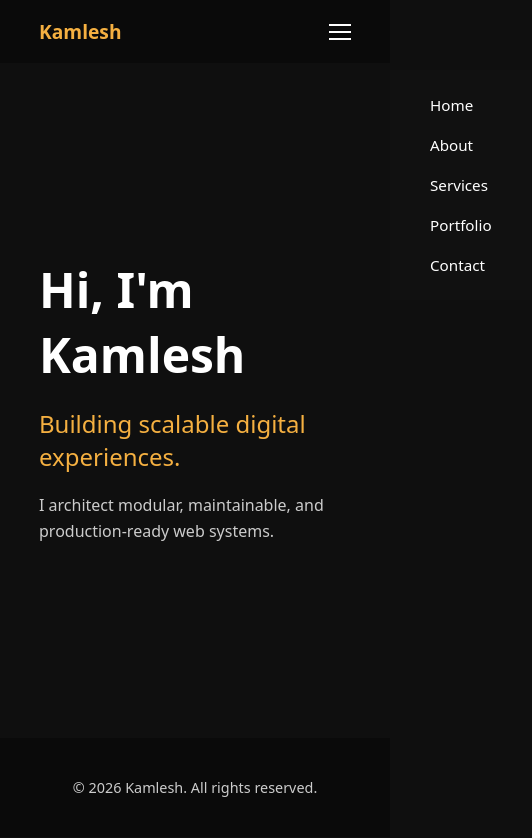
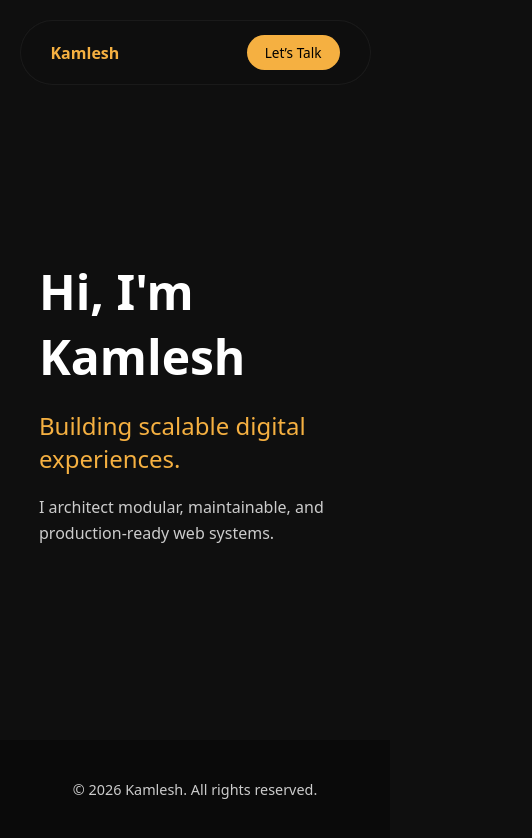
Before and after one commit to iamkamlesh18/freelanceportfolio, a Next.js app: page / in a window 390 px wide. Shown: the top 838 px of the page, 532 px wide, since content can reach past the window. Built offline with nearby package versions, Linux system fonts and the light colour scheme.

Commit message:
refactor: modern floating navbar design

```diff
--- a/components/Navbar/Navbar.module.css
+++ b/components/Navbar/Navbar.module.css
@@ -1,121 +1,77 @@
-.navbar {
+.wrapper {
   position: sticky;
-  top: 0;
+  top: 20px;
+  display: flex;
+  justify-content: center;
   z-index: 1000;
-  backdrop-filter: blur(10px);
-  background: rgba(10, 10, 10, 0.85);
-  display: flex;
-  justify-content: space-between;
-  align-items: center;
-  padding: 18px 10%;
-  transition: all 0.3s ease;
 }
 
-.scrolled {
-  box-shadow: 0 8px 20px rgba(0, 0, 0, 0.4);
+.navbar {
+  width: 90%;
+  max-width: 1100px;
+  padding: 14px 30px;
+  border-radius: 50px;
+  backdrop-filter: blur(14px);
+  background: rgba(15, 15, 15, 0.75);
+  border: 1px solid rgba(255, 255, 255, 0.05);
+
+  display: flex;
+  align-items: center;
+  justify-content: space-between;
 }
 
 .logo {
-  font-size: 1.2rem;
-  font-weight: bold;
+  font-weight: 600;
+  font-size: 1rem;
   color: var(--accent);
-  cursor: pointer;
-  transition: transform 0.3s ease;
-}
-
-.logo:hover {
-  transform: scale(1.05);
+  text-decoration: none;
 }
 
 .links {
   display: flex;
-  gap: 28px;
-  transition: 0.3s ease;
+  gap: 30px;
 }
 
 .links a {
   text-decoration: none;
   color: white;
-  font-size: 0.95rem;
+  font-size: 0.9rem;
   position: relative;
-  transition: all 0.3s ease;
+  transition: 0.3s ease;
 }
 
 .links a:hover {
   color: var(--accent);
-  transform: translateY(-2px);
-}
-
-.links a::after {
-  content: "";
-  position: absolute;
-  bottom: -6px;
-  left: 0;
-  width: 0%;
-  height: 2px;
-  background: var(--accent);
-  transition: width 0.3s ease;
-}
-
-.links a:hover::after {
-  width: 100%;
 }
 
 .active {
   color: var(--accent);
 }
 
-.active::after {
-  width: 100%;
-}
-
-/* Mobile */
-
-.menuBtn {
-  display: none;
-  flex-direction: column;
-  gap: 5px;
-  cursor: pointer;
+.cta {
+  padding: 8px 18px;
+  border-radius: 20px;
+  background: var(--accent);
+  color: black;
+  font-size: 0.85rem;
+  font-weight: 500;
+  text-decoration: none;
   transition: 0.3s ease;
 }
 
-.menuBtn span {
-  width: 22px;
-  height: 2px;
-  background: white;
-  transition: 0.3s ease;
+.cta:hover {
+  transform: translateY(-2px);
+  box-shadow: 0 6px 20px rgba(0, 0, 0, 0.4);
 }
 
-/* Hamburger animation */
-.menuOpen span:nth-child(1) {
-  transform: rotate(45deg) translateY(7px);
-}
-
-.menuOpen span:nth-child(2) {
-  opacity: 0;
-}
-
-.menuOpen span:nth-child(3) {
-  transform: rotate(-45deg) translateY(-7px);
-}
+/* Responsive */
 
 @media (max-width: 768px) {
   .links {
-    position: absolute;
-    top: 70px;
-    right: 0;
-    background: #111;
-    flex-direction: column;
-    padding: 25px 40px;
-    gap: 20px;
-    transform: translateX(100%);
+    display: none;
   }
 
-  .open {
-    transform: translateX(0);
-  }
-
-  .menuBtn {
-    display: flex;
+  .navbar {
+    justify-content: space-between;
   }
 }
--- a/components/Navbar/Navbar.tsx
+++ b/components/Navbar/Navbar.tsx
@@ -3,39 +3,24 @@
 import styles from "./Navbar.module.css";
 import Link from "next/link";
 import { usePathname } from "next/navigation";
-import { useState, useEffect } from "react";
 
 export default function Navbar() {
   const pathname = usePathname();
-  const [open, setOpen] = useState(false);
-  const [scrolled, setScrolled] = useState(false);
-
-  useEffect(() => {
-    const handleScroll = () => {
-      setScrolled(window.scrollY > 10);
-    };
-
-    window.addEventListener("scroll", handleScroll);
-    return () => window.removeEventListener("scroll", handleScroll);
-  }, []);
 
   const navLinks = [
-    { name: "Home", path: "/" },
     { name: "About", path: "/about" },
     { name: "Services", path: "/services" },
     { name: "Portfolio", path: "/portfolio" },
-    { name: "Contact", path: "/contact" },
   ];
 
   return (
-    <nav
-      className={`${styles.navbar} ${
-        scrolled ? styles.scrolled : ""
-      }`}
-    >
-      <div className={styles.logo}>Kamlesh</div>
+    <nav className={styles.wrapper}>
+      <div className={styles.navbar}>
+        <Link href="/" className={styles.logo}>
+          Kamlesh
+        </Link>
 
-      <div className={`${styles.links} ${open ? styles.open : ""}`}>
+        <div className={styles.links}>
           {navLinks.map((link) => {
             const isActive = pathname === link.path;
             return (
@@ -43,7 +28,6 @@ export default function Navbar() {
                 key={link.path}
                 href={link.path}
                 className={isActive ? styles.active : ""}
-              onClick={() => setOpen(false)}
               >
                 {link.name}
               </Link>
@@ -51,15 +35,9 @@ export default function Navbar() {
           })}
         </div>
 
-      <div
-        className={`${styles.menuBtn} ${
-          open ? styles.menuOpen : ""
-        }`}
-        onClick={() => setOpen(!open)}
-      >
-        <span />
-        <span />
-        <span />
+        <Link href="/contact" className={styles.cta}>
+          Let’s Talk
+        </Link>
       </div>
     </nav>
   );
```
Lines whose indentation alone changed are shown as unchanged.
